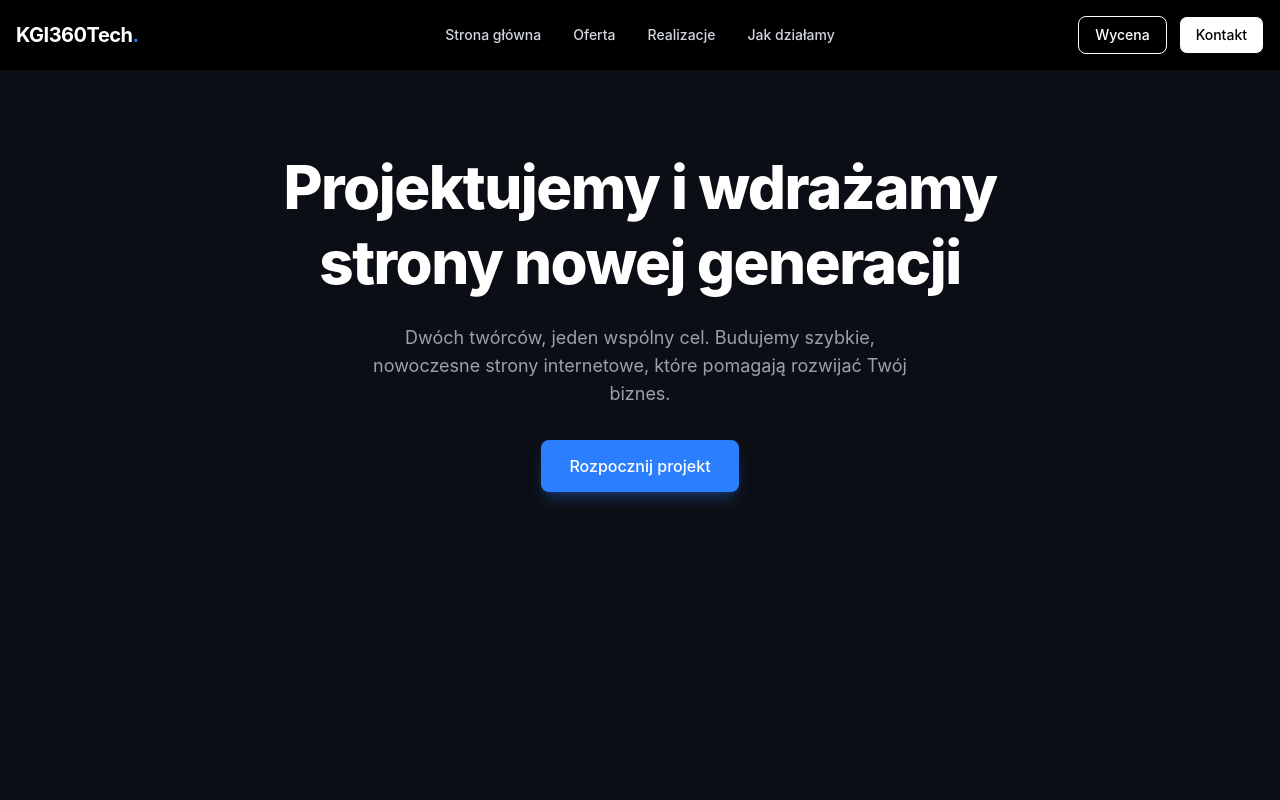
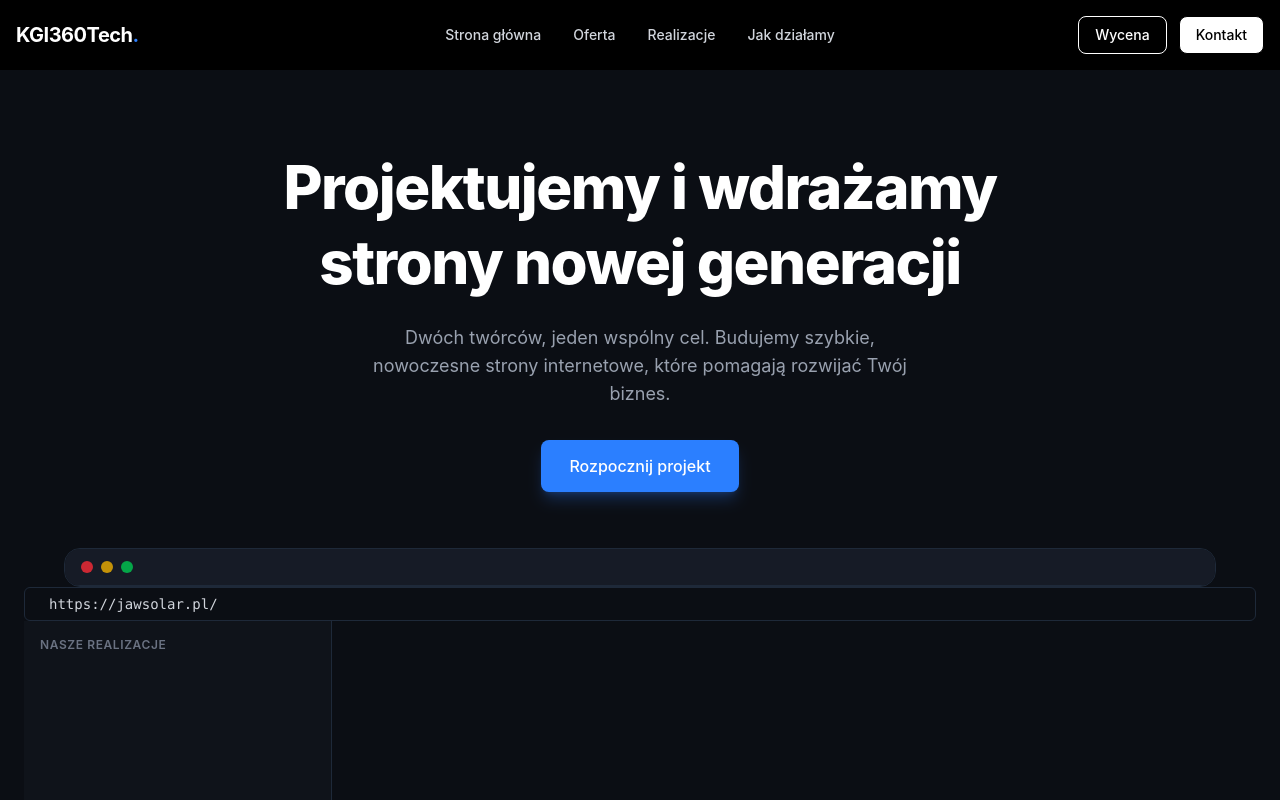
Before and after one commit to StudentST-PL/Our-Website, a React app in the folder Frontend/: page / in a window 1280 px wide. Shown: the top 800 px of the page. Built offline with nearby package versions, Linux system fonts and the light colour scheme; the HTML template or start-up script is replaced by a standard one.

Commit message:
Czesc nasze projekty

```diff
--- a/Frontend/src/pages/StronaGlowna.jsx
+++ b/Frontend/src/pages/StronaGlowna.jsx
@@ -1,4 +1,30 @@
+import  { useState } from 'react'
+
+const projekty = [
+  {
+    id: '01',
+    nazwa: 'Jaw Solar – Fotowoltaika Tarnów, Pompy Ciepła Tarnów',
+    domena: 'https://jawsolar.pl/'
+  },
+  {
+    id: '02',
+    nazwa: 'Projekt_2',
+    domena: ''
+  },
+  {
+    id: '03',
+    nazwa: 'Projekt3',
+    domena: ''
+  },
+  {
+    id: '04',
+    nazwa: 'Projekt 4',
+    domena: ''
+  },
+]
+
 export default function StronaGlowna() {
+  const [aktywnyProjekt, setAktywnyProjekt] = useState(projekty[0])
   return (
     <section className="min-h-screen bg-[#0b0e14] text-white pt-20 pb-16 px-6">
       <div className="max-w-3xl mx-auto text-center mb-14">{/*max-width-768px margin-inline-auto margin-bottom 56px */}
@@ -12,6 +38,28 @@ export default function StronaGlowna() {
           Rozpocznij projekt
         </button>
       </div>
+
+      <div className="max-w-6xl mx-auto bg-[#12161f] border border-gray-800 rounded-2xl shadow-blue-950/20 overflow-hidden">{/*max-width: 72rem = 1152px border-width: 1px; border-style: solid*/}
+        <div className="flex items-center justify-between px-4 py-3 bg-[#161b26] border-b border-gray-800">
+          <div className="flex items-center gap-2">
+            <span className="w-3 h-3 rounded-full bg-red-500/80"></span>
+            <span className="w-3 h-3 rounded-full bg-yellow-500/80"></span>
+            <span className="w-3 h-3 rounded-full bg-green-500/80"></span>
+          </div>
+        </div>
+      </div>
+
+      <div className="bg-[#0b0e14] border border-gray-800 text-gray-300 text-xs sm:text-sm px-6 py-1.5 rounded-md font-mono ">
+        {aktywnyProjekt.domena}
+      </div>
+
+      <div className="grid grid-cols-1 md:grid-cols-4 min-h-[450px]">
+        <div className="md:col-span-1 bg-[#0f131a] border-b md:border-b-0 md:border-r border-gray-800 p-4">
+          <p className="text-xs font-semibold uppercase tracking-wider text-gray-500 mb-4">
+            Nasze Realizacje
+          </p>
+        </div>
+      </div>
     </section>
   )
 }
```
